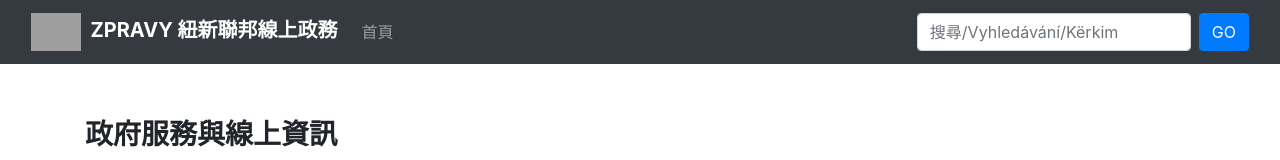
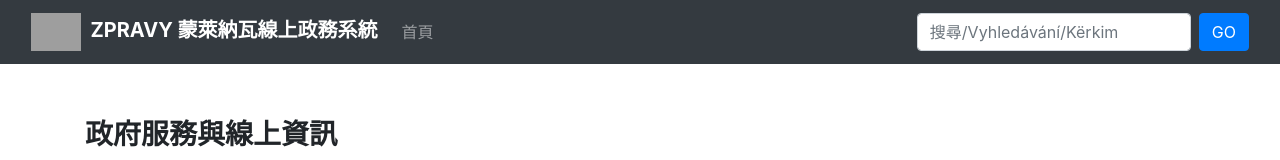
Before and after one commit to zpravy-gov/zpravy-gov.github.io, a plain HTML site: page index.html in a window 1280 px wide. Shown: the top 160 px of the page. Drawn offline with nearby package versions, Linux system fonts and the light colour scheme; grey boxes are pictures that could not be loaded.

Commit message:
Update index.html

```diff
--- a/index.html
+++ b/index.html
@@ -54,7 +54,7 @@
 <!-- 導航欄 -->
 <nav class="navbar navbar-expand-sm bg-dark navbar-dark fixed-top">
   <div class="container-fluid">
-    <a class="navbar-brand" href="index.html"><img src="https://static.miraheze.org/zhmicronationswiki/7/7e/%E7%B4%90%E6%96%B0%E8%81%AF%E9%82%A6%E5%9C%8B%E5%BE%BD.png" width="50" height="55" class="img-fluid"><strong>&nbsp ZPRAVY 紐新聯邦線上政務</strong></a>
+    <a class="navbar-brand" href="index.html"><img src="https://static.miraheze.org/zhmicronationswiki/7/7e/%E7%B4%90%E6%96%B0%E8%81%AF%E9%82%A6%E5%9C%8B%E5%BE%BD.png" width="50" height="55" class="img-fluid"><strong>&nbsp ZPRAVY 蒙萊納瓦線上政務系統</strong></a>
     <button class="navbar-toggler" type="button" data-bs-toggle="collapse" data-bs-target="#mynavbar">
       <span class="navbar-toggler-icon"></span>
     </button>
```
